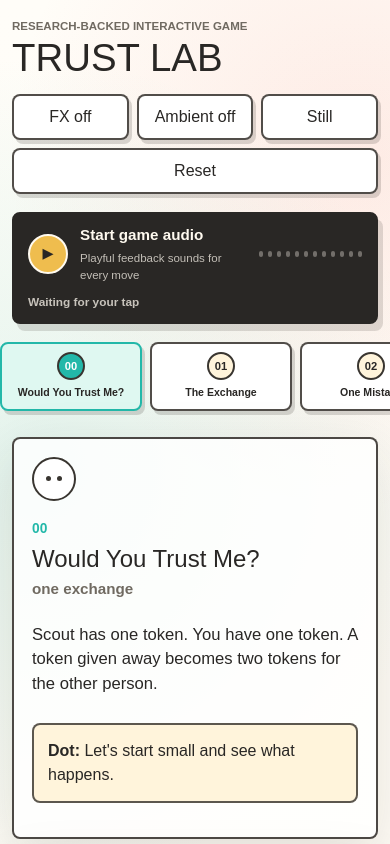
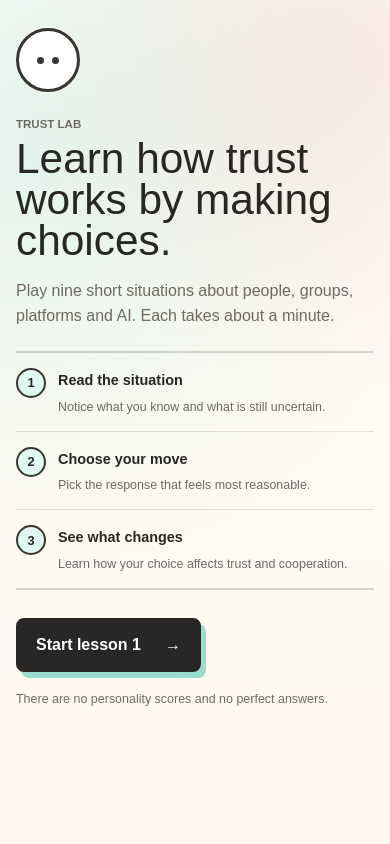
Before and after one commit to Viloljoshi/Trust-Game-design, a Next.js app: page / in a window 390 px wide. Shown: the top 844 px of the page. Built offline with nearby package versions, Linux system fonts and the light colour scheme.

Commit message:
Simplify Trust Lab learning flow

```diff
--- a/app/globals.css
+++ b/app/globals.css
@@ -66,13 +66,138 @@ button {
   padding: 28px clamp(16px, 3vw, 42px) 36px;
 }
 
+.welcome-page {
+  align-items: center;
+  display: flex;
+  min-height: 100vh;
+  padding: 32px 18px;
+}
+
+.welcome {
+  margin: 0 auto;
+  max-width: 760px;
+  width: 100%;
+}
+
+.welcome-mark {
+  align-items: center;
+  background: #ffffff;
+  border: 3px solid var(--line);
+  border-radius: 50%;
+  display: flex;
+  height: 64px;
+  justify-content: center;
+  margin-bottom: 24px;
+  width: 64px;
+}
+
+.welcome-mark span {
+  background: var(--line);
+  border-radius: 50%;
+  height: 7px;
+  margin: 4px;
+  width: 7px;
+}
+
+.welcome h1 {
+  font-size: clamp(2.4rem, 7vw, 5.4rem);
+  line-height: 0.96;
+  max-width: 720px;
+}
+
+.welcome-copy {
+  color: var(--muted);
+  font-size: 1.15rem;
+  line-height: 1.55;
+  margin: 24px 0 30px;
+  max-width: 650px;
+}
+
+.welcome-steps {
+  border-bottom: 2px solid rgba(57, 53, 48, 0.2);
+  border-top: 2px solid rgba(57, 53, 48, 0.2);
+  display: grid;
+  gap: 0;
+  grid-template-columns: repeat(3, 1fr);
+  margin-bottom: 28px;
+}
+
+.welcome-steps article {
+  display: flex;
+  gap: 12px;
+  padding: 20px 18px 20px 0;
+}
+
+.welcome-steps article + article {
+  border-left: 2px solid rgba(57, 53, 48, 0.16);
+  padding-left: 18px;
+}
+
+.welcome-steps article > span {
+  align-items: center;
+  background: #dff8f1;
+  border: 2px solid var(--line);
+  border-radius: 50%;
+  display: flex;
+  flex: 0 0 auto;
+  font-size: 0.8rem;
+  font-weight: 900;
+  height: 30px;
+  justify-content: center;
+  width: 30px;
+}
+
+.welcome-steps strong {
+  display: block;
+  font-size: 0.9rem;
+  margin: 2px 0 6px;
+}
+
+.welcome-steps p {
+  color: var(--muted);
+  font-size: 0.78rem;
+  line-height: 1.45;
+  margin: 0;
+}
+
+.welcome-start {
+  align-items: center;
+  appearance: none;
+  background: var(--foreground);
+  border: 2px solid var(--foreground);
+  border-radius: 8px;
+  box-shadow: 5px 6px 0 rgba(35, 184, 169, 0.45);
+  color: #ffffff;
+  display: inline-flex;
+  font-weight: 900;
+  gap: 24px;
+  min-height: 54px;
+  padding: 12px 18px;
+}
+
+.welcome-start:hover {
+  box-shadow: 2px 3px 0 rgba(35, 184, 169, 0.55);
+  transform: translateY(2px);
+}
+
+.welcome-note {
+  color: var(--muted);
+  font-size: 0.78rem;
+  margin: 18px 0 0;
+}
+
 .lab-header {
   align-items: center;
   display: flex;
   gap: 18px;
   justify-content: space-between;
   margin: 0 auto 18px;
-  max-width: 1440px;
+  max-width: 1100px;
+}
+
+.lab-header h1 {
+  font-size: 2rem;
+  line-height: 1;
 }
 
 .eyebrow {
@@ -110,6 +235,67 @@ h2 {
   flex-wrap: wrap;
   gap: 8px;
   justify-content: flex-end;
+}
+
+.chapter-guide {
+  align-items: center;
+  display: grid;
+  gap: 14px;
+  grid-template-columns: 44px 1fr 44px;
+  margin: 0 auto 16px;
+  max-width: 1100px;
+}
+
+.guide-arrow {
+  align-items: center;
+  appearance: none;
+  background: #ffffff;
+  border: 2px solid var(--line);
+  border-radius: 50%;
+  color: var(--foreground);
+  display: flex;
+  font-size: 1.15rem;
+  height: 44px;
+  justify-content: center;
+  width: 44px;
+}
+
+.guide-arrow:disabled {
+  cursor: default;
+  opacity: 0.3;
+}
+
+.guide-progress > div:first-child {
+  align-items: baseline;
+  display: flex;
+  gap: 12px;
+  justify-content: space-between;
+  margin-bottom: 8px;
+}
+
+.guide-progress span {
+  color: var(--muted);
+  font-size: 0.76rem;
+  font-weight: 800;
+}
+
+.guide-progress strong {
+  font-size: 0.94rem;
+}
+
+.guide-track {
+  background: rgba(216, 212, 204, 0.72);
+  border: 2px solid var(--line);
+  border-radius: 999px;
+  height: 12px;
+  overflow: hidden;
+}
+
+.guide-track span {
+  background: var(--teal);
+  display: block;
+  height: 100%;
+  transition: width 320ms ease;
 }
 
 .audio-console {
@@ -309,9 +495,12 @@ input:focus-visible {
 .game-shell {
   display: grid;
   gap: 16px;
-  grid-template-columns: minmax(220px, 0.78fr) minmax(420px, 1.5fr) minmax(260px, 0.9fr);
+  grid-template-areas:
+    "story canvas"
+    "decision decision";
+  grid-template-columns: minmax(250px, 0.7fr) minmax(480px, 1.3fr);
   margin: 0 auto;
-  max-width: 1440px;
+  max-width: 1100px;
 }
 
 .story-panel,
@@ -330,7 +519,8 @@ input:focus-visible {
 }
 
 .story-panel {
-  min-height: 610px;
+  grid-area: story;
+  min-height: 560px;
   padding: clamp(18px, 2.4vw, 28px);
   position: relative;
 }
@@ -398,7 +588,8 @@ input:focus-visible {
     linear-gradient(90deg, rgba(41, 39, 37, 0.05) 1px, transparent 1px),
     #fffef9;
   background-size: 34px 34px;
-  min-height: 610px;
+  grid-area: canvas;
+  min-height: 560px;
   overflow: hidden;
   padding: 18px;
   position: relative;
@@ -1144,7 +1335,8 @@ input:focus-visible {
 }
 
 .decision-panel {
-  min-height: 610px;
+  grid-area: decision;
+  min-height: auto;
   padding: clamp(16px, 2vw, 24px);
 }
 
@@ -1167,6 +1359,7 @@ input:focus-visible {
 .action-grid {
   display: grid;
   gap: 9px;
+  grid-template-columns: repeat(3, minmax(0, 1fr));
 }
 
 .action-button {
@@ -1228,14 +1421,110 @@ input:focus-visible {
   padding: 14px;
 }
 
-.outcome p {
-  font-weight: 800;
-  margin-bottom: 8px;
+.outcome > strong {
+  display: block;
+  line-height: 1.45;
+  margin-bottom: 10px;
 }
 
 .outcome span {
   color: var(--muted);
   display: block;
+}
+
+.outcome span b {
+  color: var(--foreground);
+}
+
+.choice-hint,
+.story-hint {
+  color: var(--muted);
+  font-size: 0.9rem;
+  line-height: 1.5;
+  margin: 18px 0 0;
+}
+
+.story-hint {
+  border-left: 4px solid var(--gold);
+  padding-left: 12px;
+}
+
+.next-lesson {
+  align-items: center;
+  appearance: none;
+  background: var(--foreground);
+  border: 2px solid var(--foreground);
+  border-radius: 8px;
+  color: #ffffff;
+  display: inline-flex;
+  font-weight: 900;
+  gap: 16px;
+  margin-top: 16px;
+  min-height: 44px;
+  padding: 8px 14px;
+}
+
+.next-lesson i {
+  font-style: normal;
+}
+
+.learning-drawer {
+  background: rgba(255, 255, 255, 0.72);
+  border: 2px solid rgba(57, 53, 48, 0.72);
+  border-radius: 8px;
+  margin: 14px auto 0;
+  max-width: 1100px;
+  overflow: hidden;
+}
+
+.learning-drawer summary {
+  align-items: center;
+  cursor: pointer;
+  display: flex;
+  justify-content: space-between;
+  list-style: none;
+  padding: 15px 17px;
+}
+
+.learning-drawer summary::-webkit-details-marker {
+  display: none;
+}
+
+.learning-drawer summary::after {
+  content: "+";
+  font-size: 1.35rem;
+  font-weight: 900;
+  margin-left: 18px;
+}
+
+.learning-drawer[open] summary::after {
+  content: "−";
+}
+
+.learning-drawer summary span,
+.learning-drawer summary small {
+  display: block;
+}
+
+.learning-drawer summary span {
+  font-size: 0.9rem;
+  font-weight: 900;
+}
+
+.learning-drawer summary small {
+  color: var(--muted);
+  font-size: 0.72rem;
+  margin-left: auto;
+}
+
+.learning-drawer .metrics-band,
+.learning-drawer .research-strip {
+  border: 0;
+  border-top: 2px solid rgba(57, 53, 48, 0.14);
+  border-radius: 0;
+  box-shadow: none;
+  margin: 0;
+  max-width: none;
 }
 
 .metrics-band {
@@ -1435,6 +1724,10 @@ input:focus-visible {
   }
 
   .game-shell {
+    grid-template-areas:
+      "story"
+      "canvas"
+      "decision";
     grid-template-columns: 1fr;
   }
 
@@ -1454,6 +1747,34 @@ input:focus-visible {
 }
 
 @media (max-width: 720px) {
+  .welcome-page {
+    align-items: flex-start;
+    padding: 28px 16px;
+  }
+
+  .welcome h1 {
+    font-size: 2.65rem;
+  }
+
+  .welcome-copy {
+    font-size: 1rem;
+    margin: 18px 0 22px;
+  }
+
+  .welcome-steps {
+    grid-template-columns: 1fr;
+  }
+
+  .welcome-steps article,
+  .welcome-steps article + article {
+    border-left: 0;
+    padding: 15px 0;
+  }
+
+  .welcome-steps article + article {
+    border-top: 1px solid rgba(57, 53, 48, 0.14);
+  }
+
   .trust-lab {
     padding: 18px 12px 28px;
   }
@@ -1468,6 +1789,22 @@ input:focus-visible {
     width: 100%;
   }
 
+  .chapter-guide {
+    gap: 9px;
+    grid-template-columns: 40px 1fr 40px;
+  }
+
+  .guide-arrow {
+    height: 40px;
+    width: 40px;
+  }
+
+  .guide-progress > div:first-child {
+    align-items: flex-start;
+    flex-direction: column;
+    gap: 2px;
+  }
+
   .audio-console {
     gap: 10px;
     grid-template-columns: 1fr auto;
@@ -1483,7 +1820,15 @@ input:focus-visible {
   }
 
   .icon-button {
-    flex: 1 1 92px;
+    flex: 1 1 110px;
+  }
+
+  .action-grid {
+    grid-template-columns: 1fr;
+  }
+
+  .learning-drawer summary small {
+    display: none;
   }
 
   .chapter-rail {
--- a/app/page.tsx
+++ b/app/page.tsx
@@ -616,16 +616,16 @@ function metricLabel(key: MetricKey) {
 }
 
 export default function Home() {
+  const [started, setStarted] = useState(false);
   const [activeIndex, setActiveIndex] = useState(0);
   const [metrics, setMetrics] = useState<Metrics>(initialMetrics);
   const [trust, setTrust] = useState(46);
   const [tokens, setTokens] = useState(6);
   const [round, setRound] = useState(1);
   const [lastAction, setLastAction] = useState<Action>(chapters[0].actions[0]);
+  const [hasChosen, setHasChosen] = useState(false);
   const [effectsOn, setEffectsOn] = useState(false);
-  const [ambientOn, setAmbientOn] = useState(false);
   const [audioUnlocked, setAudioUnlocked] = useState(false);
-  const [soundState, setSoundState] = useState<"off" | "ready" | "playing">("off");
   const [motionOff, setMotionOff] = useState(false);
   const [pulse, setPulse] = useState(0);
   const [sandbox, setSandbox] = useState({
@@ -634,7 +634,6 @@ export default function Home() {
     reputation: 58,
     ai: 62,
   });
-  const musicRef = useRef<HTMLAudioElement | null>(null);
   const sfxRef = useRef<HTMLAudioElement | null>(null);
 
   const chapter = chapters[activeIndex];
@@ -659,7 +658,6 @@ export default function Home() {
 
   useEffect(() => {
     return () => {
-      musicRef.current?.pause();
       sfxRef.current?.pause();
     };
   }, []);
@@ -670,83 +668,38 @@ export default function Home() {
     sfxRef.current?.pause();
     const audio = new Audio(`/audio/tone-${tone}.mp3`);
     audio.volume = 0.82;
-    audio.onplay = () => setSoundState("playing");
-    audio.onended = () => setSoundState("ready");
-    audio.onerror = () => setSoundState("ready");
     sfxRef.current = audio;
-    void audio.play().catch(() => setSoundState("ready"));
+    void audio.play().catch(() => undefined);
   }
 
-  async function startAmbient() {
-    if (musicRef.current) {
-      await musicRef.current.play();
-      setAmbientOn(true);
-      return;
-    }
-
-    const audio = new Audio("/audio/ambient.mp3");
-    audio.loop = true;
-    audio.volume = 0.28;
-    musicRef.current = audio;
-    await audio.play();
-    setAmbientOn(true);
-  }
-
-  function stopAmbient() {
-    musicRef.current?.pause();
-    setAmbientOn(false);
-  }
-
-  async function toggleAmbient() {
-    if (!audioUnlocked) {
-      await activateAudio(true);
-      return;
-    }
-
-    if (ambientOn) {
-      stopAmbient();
-      return;
-    }
-
-    try {
-      await startAmbient();
-      playTone("soft");
-    } catch {
-      setAmbientOn(false);
-    }
-  }
-
-  async function activateAudio(includeAmbient = true) {
+  function activateAudio() {
     setAudioUnlocked(true);
     setEffectsOn(true);
-    setSoundState("ready");
     playTone("bright", true);
-    if (includeAmbient) {
-      void startAmbient().catch(() => setAmbientOn(false));
-    }
   }
 
   function toggleEffects() {
     if (!effectsOn) {
-      void activateAudio(false);
+      activateAudio();
       return;
     }
 
     sfxRef.current?.pause();
     setEffectsOn(false);
-    setSoundState("off");
   }
 
   function chooseChapter(index: number) {
     const next = chapters[index];
     setActiveIndex(index);
     setLastAction(next.actions[0]);
+    setHasChosen(false);
     setPulse((value) => value + 1);
     playTone("soft");
   }
 
   function applyAction(action: Action) {
     setLastAction(action);
+    setHasChosen(true);
     setTrust((value) => clamp(value + action.trustShift));
     setTokens((value) => Math.max(0, value + action.tokens));
     setMetrics((value) => updateMetrics(value, action.deltas));
@@ -762,9 +715,73 @@ export default function Home() {
     setTokens(6);
     setRound(1);
     setLastAction(chapters[0].actions[0]);
+    setHasChosen(false);
     setSandbox({ future: 68, error: 16, reputation: 58, ai: 62 });
     setPulse((value) => value + 1);
     playTone("bright");
+  }
+
+  function startGame() {
+    setStarted(true);
+    activateAudio();
+  }
+
+  function goToNextLesson() {
+    if (activeIndex === chapters.length - 1) {
+      resetLab();
+      return;
+    }
+
+    chooseChapter(activeIndex + 1);
+  }
+
+  if (!started) {
+    return (
+      <main className="welcome-page">
+        <section className="welcome" aria-labelledby="welcome-title">
+          <div className="welcome-mark" aria-hidden="true">
+            <span />
+            <span />
+          </div>
+          <p className="eyebrow">Trust Lab</p>
+          <h1 id="welcome-title">Learn how trust works by making choices.</h1>
+          <p className="welcome-copy">
+            Play nine short situations about people, groups, platforms and AI. Each takes about a
+            minute.
+          </p>
+
+          <div className="welcome-steps" aria-label="How to play">
+            <article>
+              <span>1</span>
+              <div>
+                <strong>Read the situation</strong>
+                <p>Notice what you know and what is still uncertain.</p>
+              </div>
+            </article>
+            <article>
+              <span>2</span>
+              <div>
+                <strong>Choose your move</strong>
+                <p>Pick the response that feels most reasonable.</p>
+              </div>
+            </article>
+            <article>
+              <span>3</span>
+              <div>
+                <strong>See what changes</strong>
+                <p>Learn how your choice affects trust and cooperation.</p>
+              </div>
+            </article>
+          </div>
+
+          <button className="welcome-start" type="button" onClick={startGame}>
+            Start lesson 1
+            <span aria-hidden="true">→</span>
+          </button>
+          <p className="welcome-note">There are no personality scores and no perfect answers.</p>
+        </section>
+      </main>
+    );
   }
 
   return (
@@ -782,15 +799,7 @@ export default function Home() {
             aria-pressed={effectsOn}
             onClick={toggleEffects}
           >
-            {effectsOn ? "FX on" : "FX off"}
-          </button>
-          <button
-            className={ambientOn ? "icon-button active" : "icon-button"}
-            type="button"
-            aria-pressed={ambientOn}
-            onClick={toggleAmbient}
-          >
-            {ambientOn ? "Ambient on" : "Ambient off"}
+            {effectsOn ? "Sound on" : "Sound off"}
           </button>
           <button
             className={motionOff ? "icon-button active" : "icon-button"}
@@ -806,45 +815,34 @@ export default function Home() {
         </div>
       </header>
 
-      <section className={audioUnlocked ? "audio-console unlocked" : "audio-console"} aria-live="polite">
+      <nav className="chapter-guide" aria-label="Lesson navigation">
         <button
-          className="audio-start"
+          className="guide-arrow"
           type="button"
-          onClick={() => void activateAudio(true)}
+          aria-label="Previous lesson"
+          disabled={activeIndex === 0}
+          onClick={() => chooseChapter(activeIndex - 1)}
         >
-          <span className="audio-icon" aria-hidden="true">{audioUnlocked ? "♪" : "▶"}</span>
-          <span>
-            <strong>{audioUnlocked ? "Game sounds ready" : "Start game audio"}</strong>
-            <small>
-              {audioUnlocked
-                ? ambientOn
-                  ? "Animated effects and soft ambience are on"
-                  : "Animated effects are on"
-                : "Playful feedback sounds for every move"}
-            </small>
-          </span>
+          ←
         </button>
-        <div className={soundState === "playing" ? "sound-wave playing" : "sound-wave"} aria-hidden="true">
-          {Array.from({ length: 12 }).map((_, index) => <i key={index} />)}
+        <div className="guide-progress">
+          <div>
+            <span>Lesson {activeIndex + 1} of {chapters.length}</span>
+            <strong>{chapter.title}</strong>
           </div>
-        <span className="audio-status">
-          {soundState === "playing" ? "Boop!" : audioUnlocked ? "Audio ready" : "Waiting for your tap"}
-        </span>
-      </section>
-
-      <nav className="chapter-rail" aria-label="Trust Lab chapters">
-        {chapters.map((item, index) => (
+          <div className="guide-track" aria-hidden="true">
+            <span style={{ width: `${((activeIndex + 1) / chapters.length) * 100}%` }} />
+          </div>
+        </div>
         <button
-            key={item.id}
-            className={index === activeIndex ? "chapter-dot active" : "chapter-dot"}
+          className="guide-arrow"
           type="button"
-            aria-current={index === activeIndex ? "step" : undefined}
-            onClick={() => chooseChapter(index)}
+          aria-label="Next lesson"
+          disabled={activeIndex === chapters.length - 1}
+          onClick={() => chooseChapter(activeIndex + 1)}
         >
-            <span>{item.number}</span>
-            {item.title}
+          →
         </button>
-        ))}
       </nav>
 
       <section className="game-shell" aria-label={`${chapter.title} interactive scene`}>
@@ -852,13 +850,15 @@ export default function Home() {
           <div className="dot" aria-hidden="true">
             <span />
           </div>
-          <p className="chapter-number">{chapter.number}</p>
+          <p className="chapter-number">Situation</p>
           <h2>{chapter.title}</h2>
           <p className="scale">{chapter.scale}</p>
           <p className="prompt">{chapter.prompt}</p>
-          <p className="caption">
-            <strong>Dot:</strong> {lastAction.line}
-          </p>
+          {hasChosen ? (
+            <p className="caption"><strong>Your move:</strong> {lastAction.line}</p>
+          ) : (
+            <p className="story-hint">Take a moment. What would you do?</p>
+          )}
         </aside>
 
         <section className={`lab-canvas ${chapter.visual}`} data-pulse={pulse}>
@@ -885,7 +885,7 @@ export default function Home() {
 
         <aside className="decision-panel">
           <div className="decision-heading">
-            <p className="eyebrow">Choose</p>
+            <p className="eyebrow">Your move</p>
             <span>{tokens} tokens</span>
           </div>
 
@@ -893,7 +893,7 @@ export default function Home() {
             {chapter.actions.map((action) => (
               <button
                 key={action.id}
-                className={`action-button ${lastAction.id === action.id ? "selected" : ""}`}
+                className={`action-button ${hasChosen && lastAction.id === action.id ? "selected" : ""}`}
                 type="button"
                 onClick={() => applyAction(action)}
               >
@@ -928,14 +928,33 @@ export default function Home() {
             </div>
           )}
 
+          {hasChosen ? (
             <div className="outcome" aria-live="polite">
-            <p>{lastAction.result}</p>
-            <span>{lastAction.lesson}</span>
+              <p className="eyebrow">What happened</p>
+              <strong>{lastAction.result}</strong>
+              <span><b>What this teaches:</b> {lastAction.lesson}</span>
+              <button
+                className="next-lesson"
+                type="button"
+                aria-label={activeIndex === chapters.length - 1 ? "Restart game" : "Continue to next lesson"}
+                onClick={goToNextLesson}
+              >
+                {activeIndex === chapters.length - 1 ? "Play again" : "Next lesson"}
+                <i aria-hidden="true">→</i>
+              </button>
             </div>
+          ) : (
+            <p className="choice-hint">Choose the response that feels most reasonable to you.</p>
+          )}
 
         </aside>
       </section>
 
+      <details className="learning-drawer">
+        <summary>
+          <span>See your learning progress</span>
+          <small>Trust, cooperation and system effects</small>
+        </summary>
         <section className="metrics-band" aria-label="Trust Lab metrics">
           {(Object.keys(metrics) as MetricKey[]).map((key) => (
             <div key={key} className="metric">
@@ -943,26 +962,31 @@ export default function Home() {
                 <span>{metricLabel(key)}</span>
                 <strong>{metrics[key]}</strong>
               </div>
-            <div className="metric-track">
-              <span style={{ width: `${metrics[key]}%` }} />
-            </div>
+              <div className="metric-track"><span style={{ width: `${metrics[key]}%` }} /></div>
             </div>
           ))}
         </section>
+      </details>
 
+      <details className="learning-drawer">
+        <summary>
+          <span>Why this lesson matters</span>
+          <small>Research and the key trade-off</small>
+        </summary>
         <section className="research-strip">
           <div>
             <p className="eyebrow">Research behind this scene</p>
             <p>{chapter.research}</p>
           </div>
           <div>
-          <p className="eyebrow">Current calibration note</p>
+            <p className="eyebrow">Keep in mind</p>
             <p>
               You are balancing prevented exploitation against missed cooperation. The game reports
               trade-offs, not personality labels.
             </p>
           </div>
         </section>
+      </details>
 
     </main>
   );
```
Also changed, not shown: 1 other file (tests, documents, lock files or other folders). Lines whose indentation alone changed are shown as unchanged.
